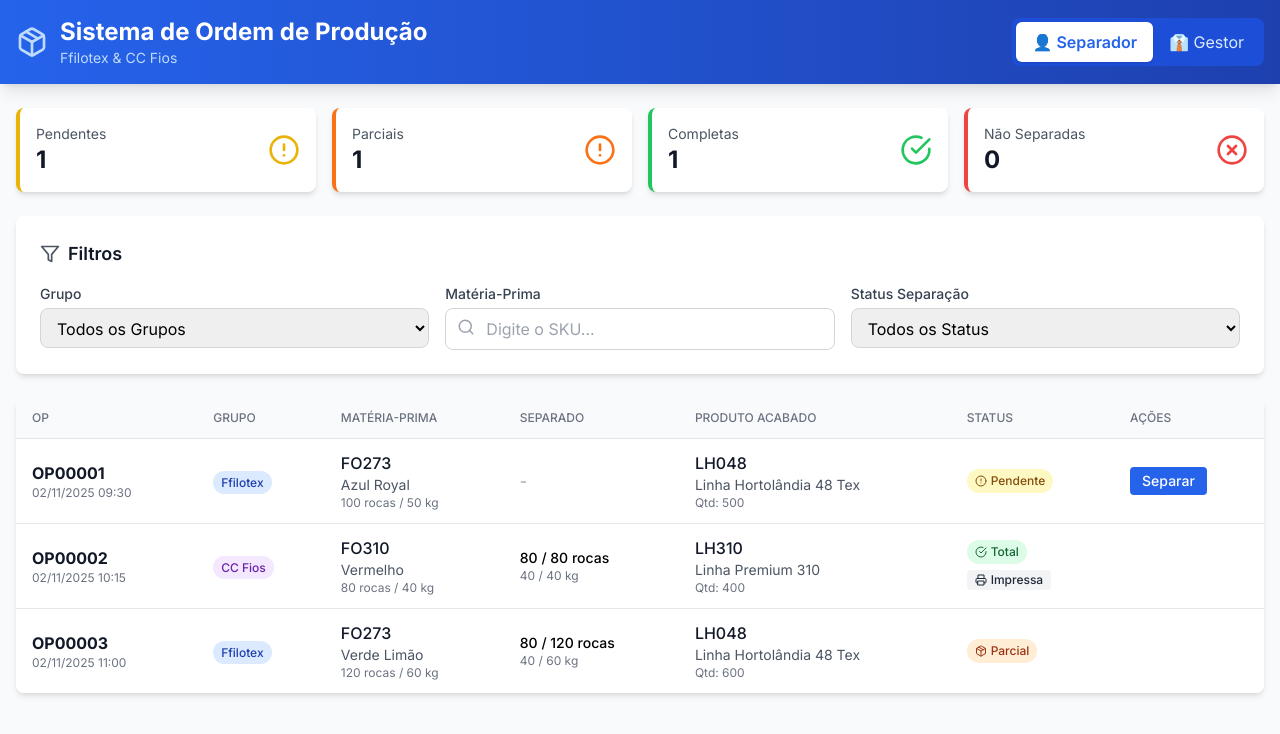
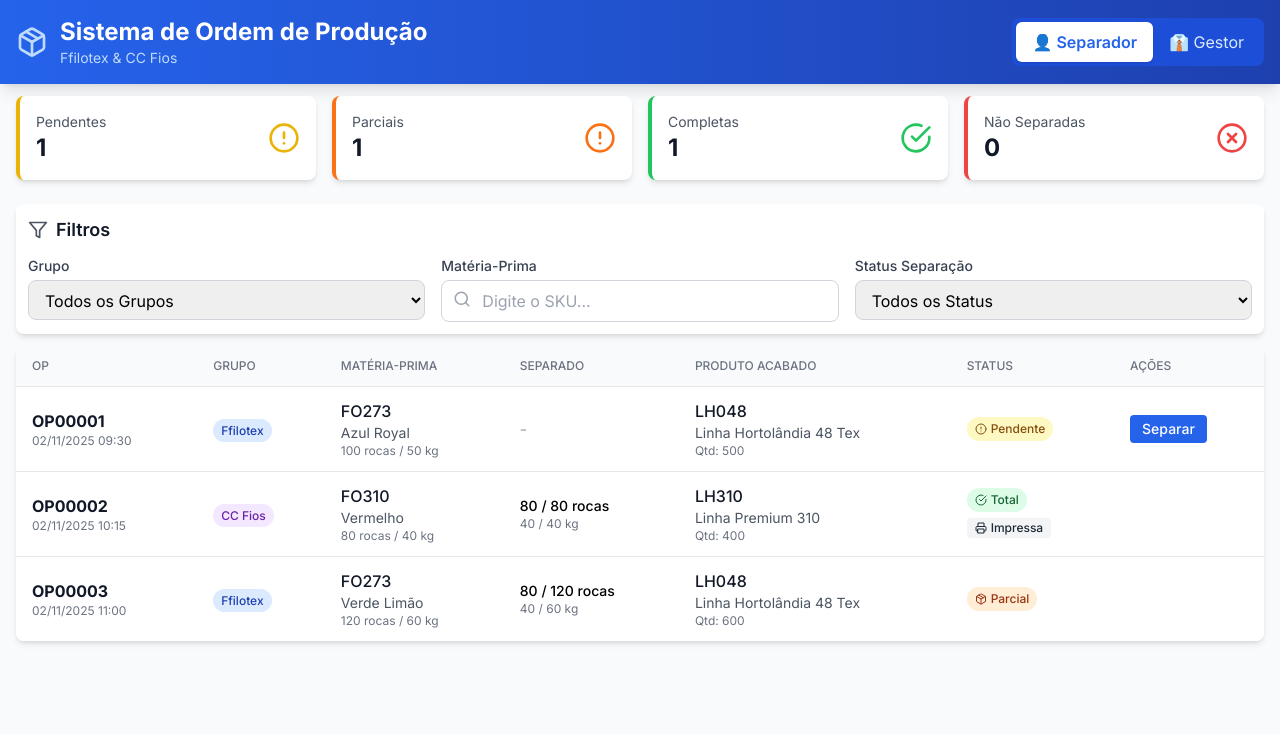
Before and after one commit to Juninhorezini/Sistema-Op, a React (Vite) app: page / in a window 1280 px wide. Shown: the top 734 px of the page. Built offline with nearby package versions, Linux system fonts and the light colour scheme; no server answers; the HTML template or start-up script is replaced by a standard one.

Commit message:
fix: adjust padding for container and filters for improved layout

```diff
--- a/src/App.jsx
+++ b/src/App.jsx
@@ -350,7 +350,7 @@ export default function App() {
         </div>
       </header>
 
-<div className="container mx-auto px-4 py-6">
+<div className="container mx-auto px-4 py-3">
   {/* Estatísticas - MOVIDO PARA CIMA */}
   <div className="grid grid-cols-1 md:grid-cols-4 gap-4 mb-6">
     <div className="bg-white p-4 rounded-lg shadow-md border-l-4 border-yellow-500">
@@ -403,8 +403,8 @@ export default function App() {
   </div>
 
   {/* Filtros - MOVIDO PARA BAIXO */}
-  <div className="bg-white rounded-lg shadow-md p-6 mb-6">
-    <div className="flex items-center space-x-2 mb-4">
+  <div className="bg-white rounded-lg shadow-md p-3 mb-3">
+    <div className="flex items-center space-x-2 mb-3">
       <Filter className="text-gray-600" size={20} />
       <h2 className="text-lg font-semibold text-gray-900">Filtros</h2>
     </div>
@@ -464,7 +464,7 @@ export default function App() {
 
   {/* Indicador de auto-sync */}
   {useGoogleSheets && isAuthenticated && autoSyncEnabled && (
-    <div className="bg-green-50 border border-green-200 rounded-lg p-3 mb-6 flex items-center gap-2 text-sm">
+    <div className="bg-green-50 border border-green-200 rounded-lg p-3 mb-4 flex items-center gap-2 text-sm">
       <div className="w-2 h-2 bg-green-500 rounded-full animate-pulse"></div>
       <span className="text-green-700">
         Sincronização automática ativa • Atualiza a cada 30 segundos
```
